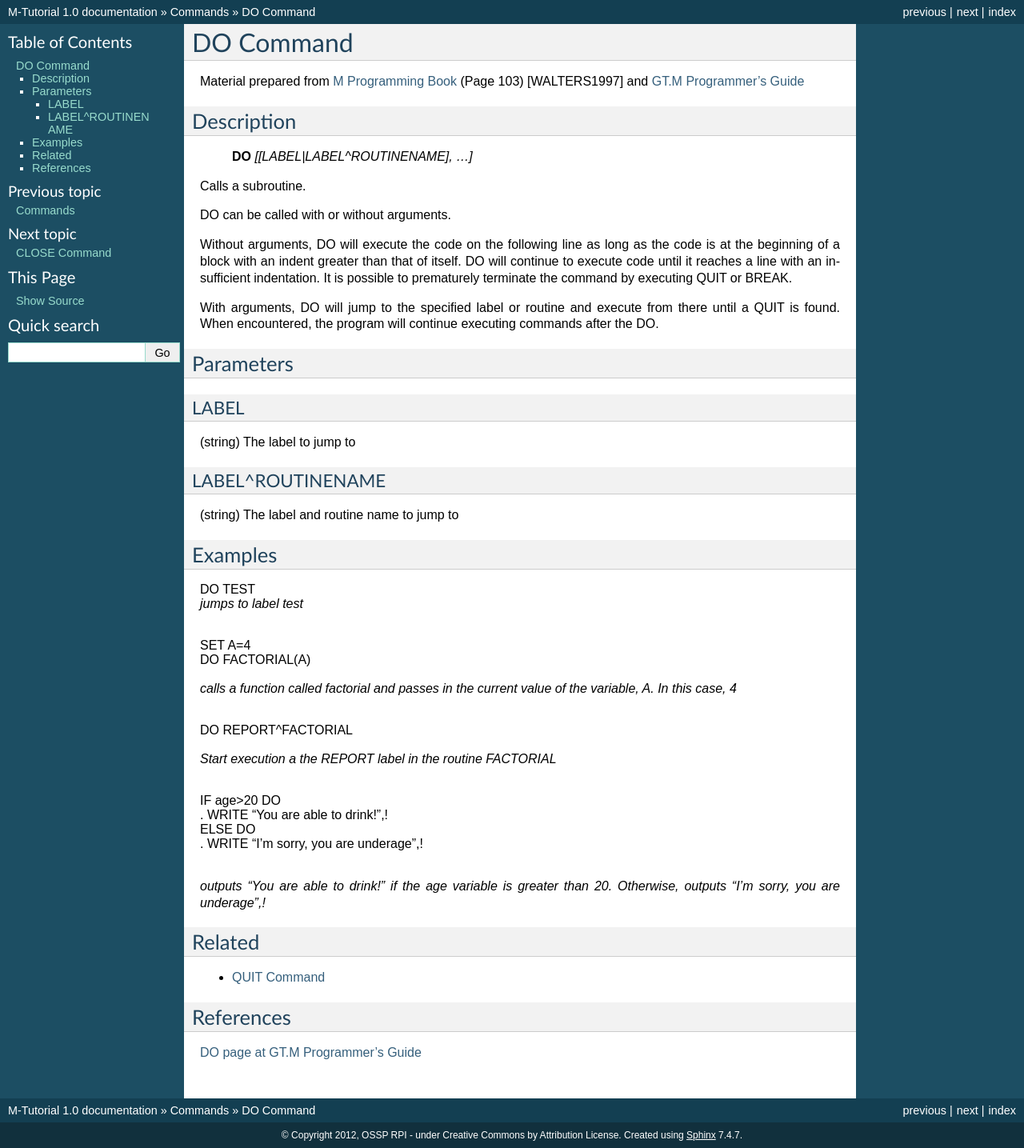
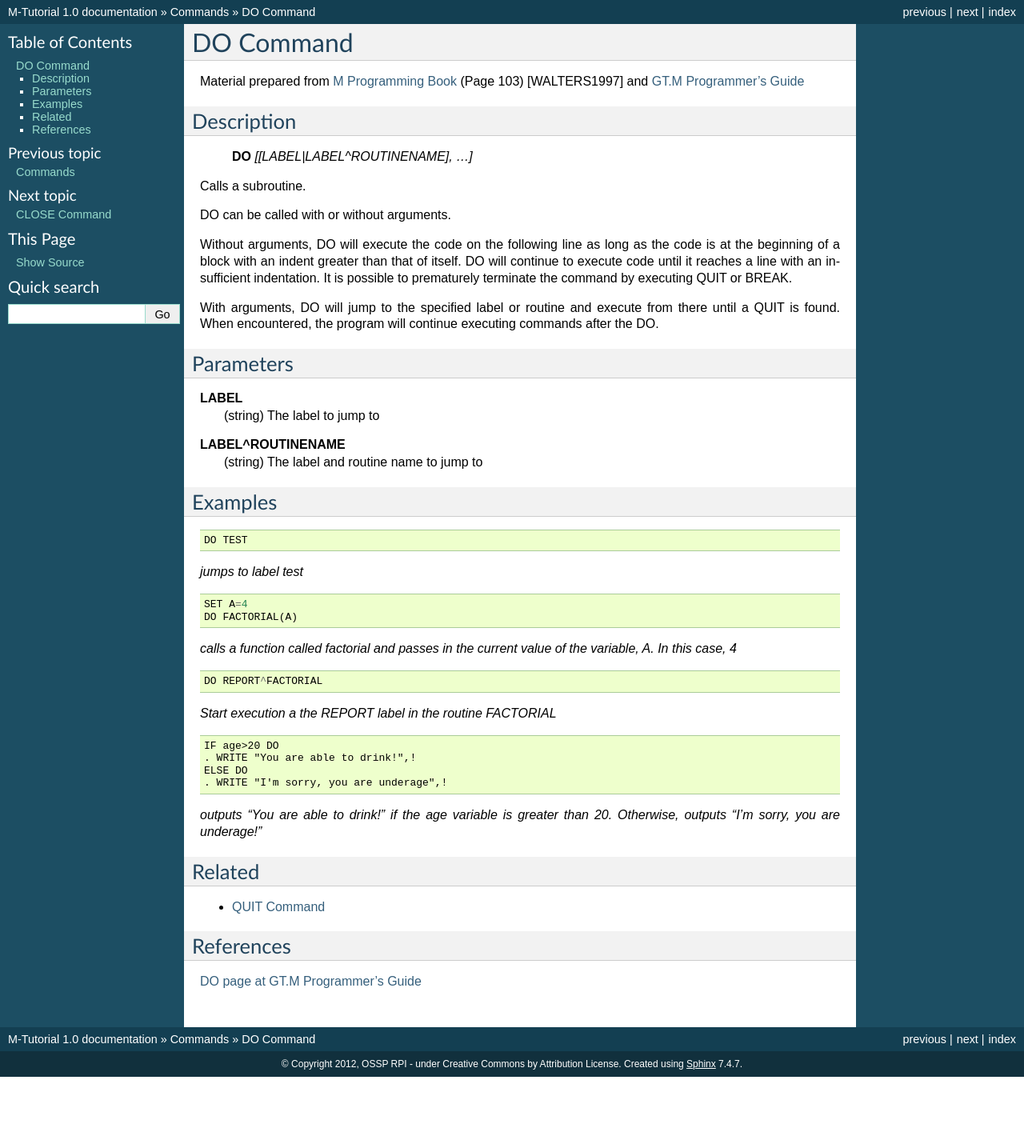
Before and after one commit to luisibanez/M-Tutorial, a Sphinx documentation site: the page built from source/DO_Command.rst, in a window 1280 px wide. Shown: the whole page at 80% size. Built offline with Sphinx 7.4.7, drawn with Linux system fonts in a browser that asks for light colours; after the commit the page ends 1346 px from its top, so only the background shows below that.

Commit message:
Changed format
I changed the format of the headers to show that LABEL and LABEL^ROUTINES are both contained in the Parameters section.
Also placed the examples in boxes.

```diff
--- a/source/DO_Command.rst
+++ b/source/DO_Command.rst
@@ -28,39 +28,42 @@ the program will continue executing commands after the DO.
 Parameters
 ###########
 
-LABEL
-*****
-(string) The label to jump to
+**LABEL**
+ (string) The label to jump to
 
-LABEL^ROUTINENAME
-*****************
-(string) The label and routine name to jump to
+**LABEL^ROUTINENAME**
+ (string) The label and routine name to jump to
 
 Examples
 ########
 
-| DO TEST
-| *jumps to label test*
-|
+::
 
-| SET A=4
-| DO FACTORIAL(A)
-|
-| *calls a function called factorial and passes in the current value of the variable, A. In this case, 4*
-|
+  DO TEST
+*jumps to label test*
 
-| DO REPORT^FACTORIAL
-|
-| *Start execution a the REPORT label in the routine FACTORIAL*
-|
 
-| IF age>20 DO
-| . WRITE "You are able to drink!",!
-| ELSE DO
-| . WRITE "I'm sorry, you are underage",!
-|
+::
 
-*outputs "You are able to drink!" if the age variable is greater than 20. Otherwise, outputs "I'm sorry, you are underage",!*
+  SET A=4
+  DO FACTORIAL(A)
+*calls a function called factorial and passes in the current value of the variable, A. In this case, 4*
+
+
+::
+
+  DO REPORT^FACTORIAL
+*Start execution a the REPORT label in the routine FACTORIAL*
+
+
+::
+
+  IF age>20 DO
+  . WRITE "You are able to drink!",!
+  ELSE DO
+  . WRITE "I'm sorry, you are underage",!
+
+*outputs "You are able to drink!" if the age variable is greater than 20. Otherwise, outputs "I'm sorry, you are underage!"*
 
 
 Related
```
